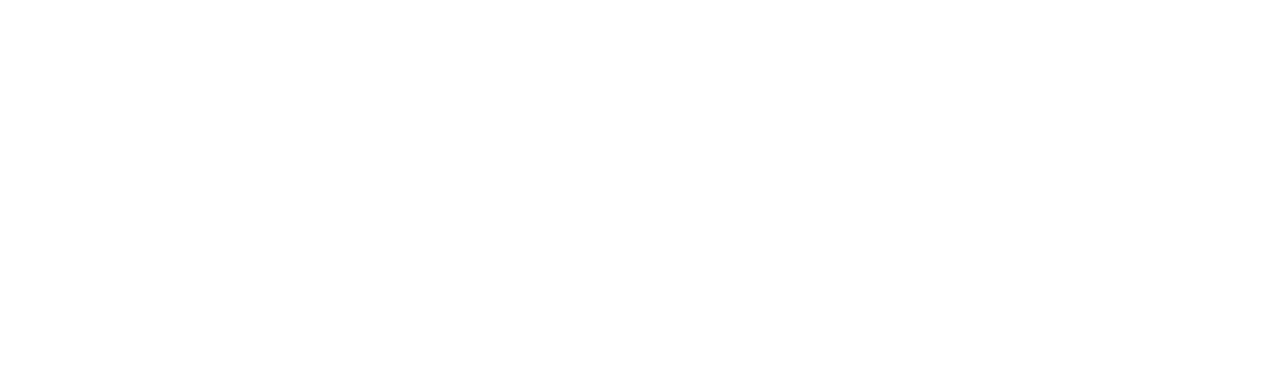
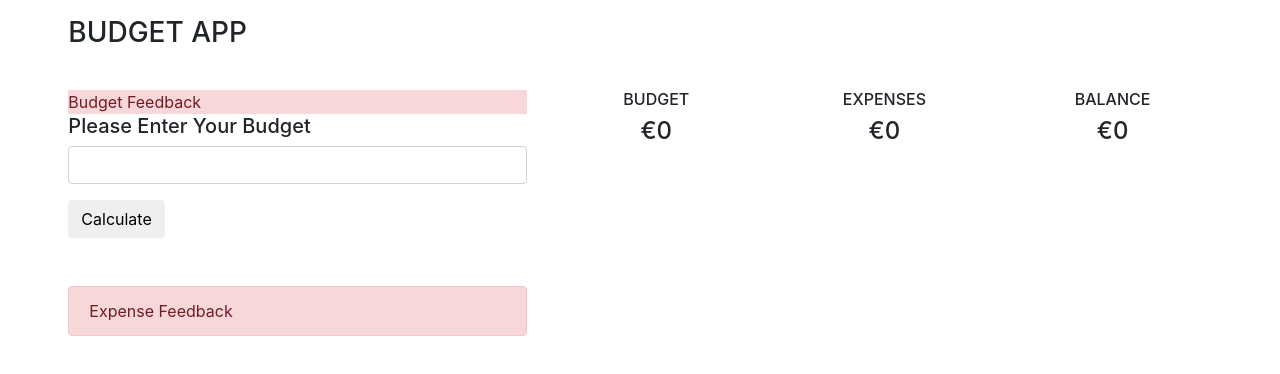
Before and after one commit to Si-maher/Budget-Me, a plain HTML site: page index.html in a window 1280 px wide. Drawn offline with Linux system fonts and the light colour scheme; files that its build step writes are made by us from their sources.

Commit message:
created app info,submit button, form

```diff
--- a/index.html
+++ b/index.html
@@ -4,9 +4,72 @@
     <meta name="viewport" content="width=device-width, initial-scale=1.0">
     <meta http-equiv="X-UA-Compatible" content="ie=edge">
     <link rel="stylesheet" href="styles.css">
-    <title>Document</title>
+    <link rel="stylesheet" href="css/bootstrap.min.css">
+    <link href="https://fonts.googleapis.com/css?family=Courgette" rel="stylesheet">
+    <title>Budget App</title>
 </head>
 <body>
+    <div class="container-fluid">
+        <div class="row">
+            <div class="col-11 mx-auto pt-3">
+                <!-- title  -->
+                <h3 class="text-uppercase mb-4">budget app</h3>
+                <div class="row">
+                    <div class="col-md-5 my-3">
+                        <!-- budget feedback  -->
+                        <div class="budget-feedback alrt alert-danger text-capitalize">budget feedback</div>
+                        <!-- budget form  -->
+                        <form id="budget-form" class="budget-form">
+                            <h5 class="text-capitalize">please enter your budget</h5>
+                            <div class="form-group">
+                                <input type="number" class="form-control budget-input" id="budget-input">
+                            </div>
+                            <!-- submit button  -->
+                            <button type="submit" class="btn text-capitalize budget-submit" id="budget-submit">calculate</button>
+                        </form>
+                    </div>
+                    <div class="col-md-7">
+                        <!-- app info  -->
+                        <div class="row my-3">
+                            <div class="col-4 text-center mb-2">
+                                <h6 class="text-uppercase info-title">budget</h6>
+                                <span class="budget-icon">
+                                    <i class="fas fa-money-bill-alt"></i>
+                                </span>
+                                <h4 class="text-uppercase mt-2 budget" id="budget">
+                                    <span>€</span id="budget-amount">0<span/>
+                                </h4>
+                            </div>
+                            <div class="col-4 text-center">
+                                <h6 class="text-uppercase info-title">expenses</h6>
+                                <span class="expense-icon">
+                                    <i class="far fa-credit-card"></i>
+                                </span>
+                                <h4 class="text-uppercase mt-2 expense" id="expense"><span>€</span><span id="expense-amount">0</span></h4>
+                            </div>
+                            <div class="col-4 text-center">
+                                <h6 class="text-uppercase info-title">balance</h6>
+                                <span class="balance-icon">
+                                    <i class="fas fa-euro-sign"></i>
+                                </span>
+                                <h4 class="text-uppercase mt-2 balance" id="balance">
+                                    <span>€</span><span id="balance-amount">0</span>
+                                </h4>
+                            </div>
+                        </div>
+                    </div>
+                </div>
+                <div class="row">
+                    <div class="col-md-5 my-3">
+                        <!-- expense feedback  -->
+                        <div class="expense-feedback alert alert-danger text-capitalize">expense feedback</div>
+                        <!-- expense form  -->
+
+                    </div>
+                </div>
+            </div>
+        </div>
+    </div>
     <script src="index.js"></script>
 </body>
 </html>
```
Also changed, not shown: index1.html (+6 -0 lines).
